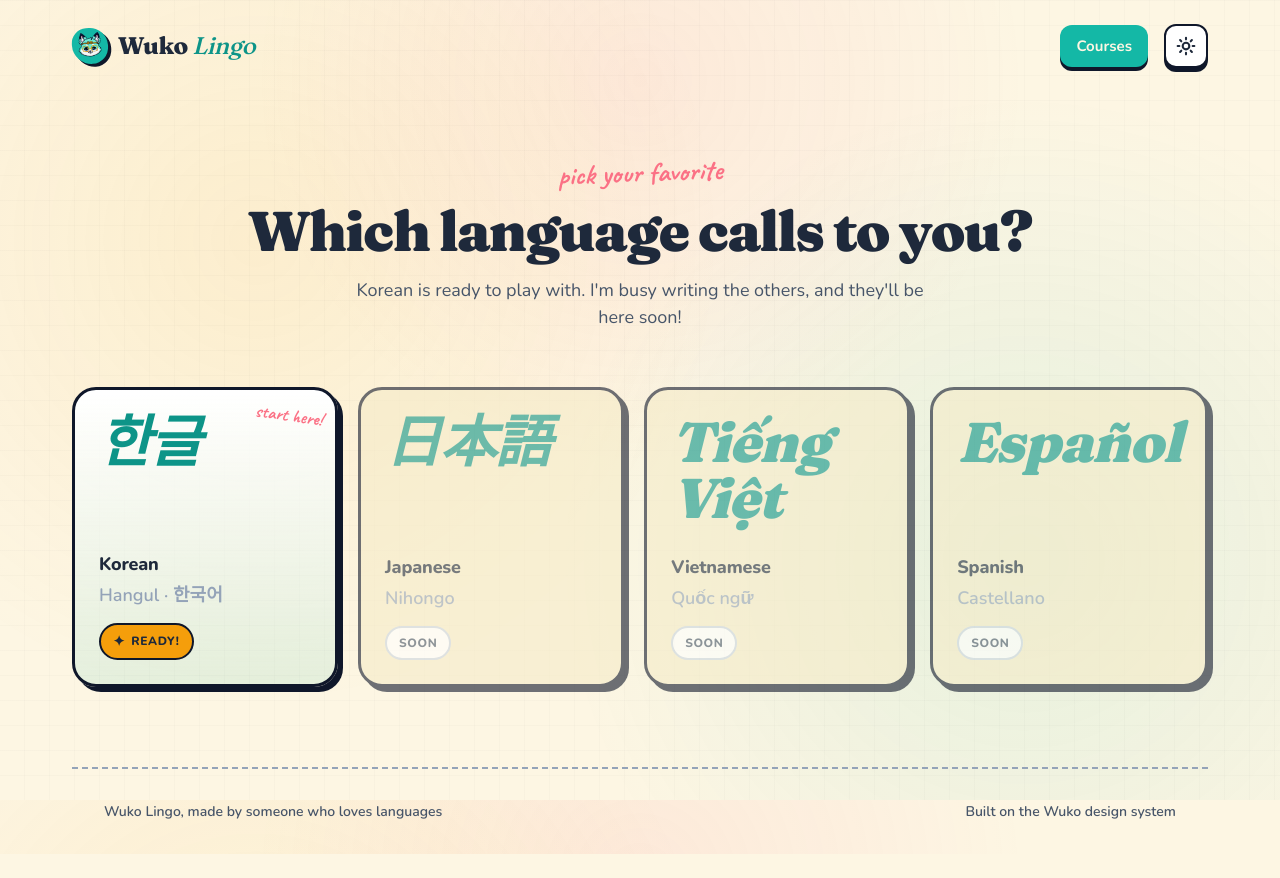
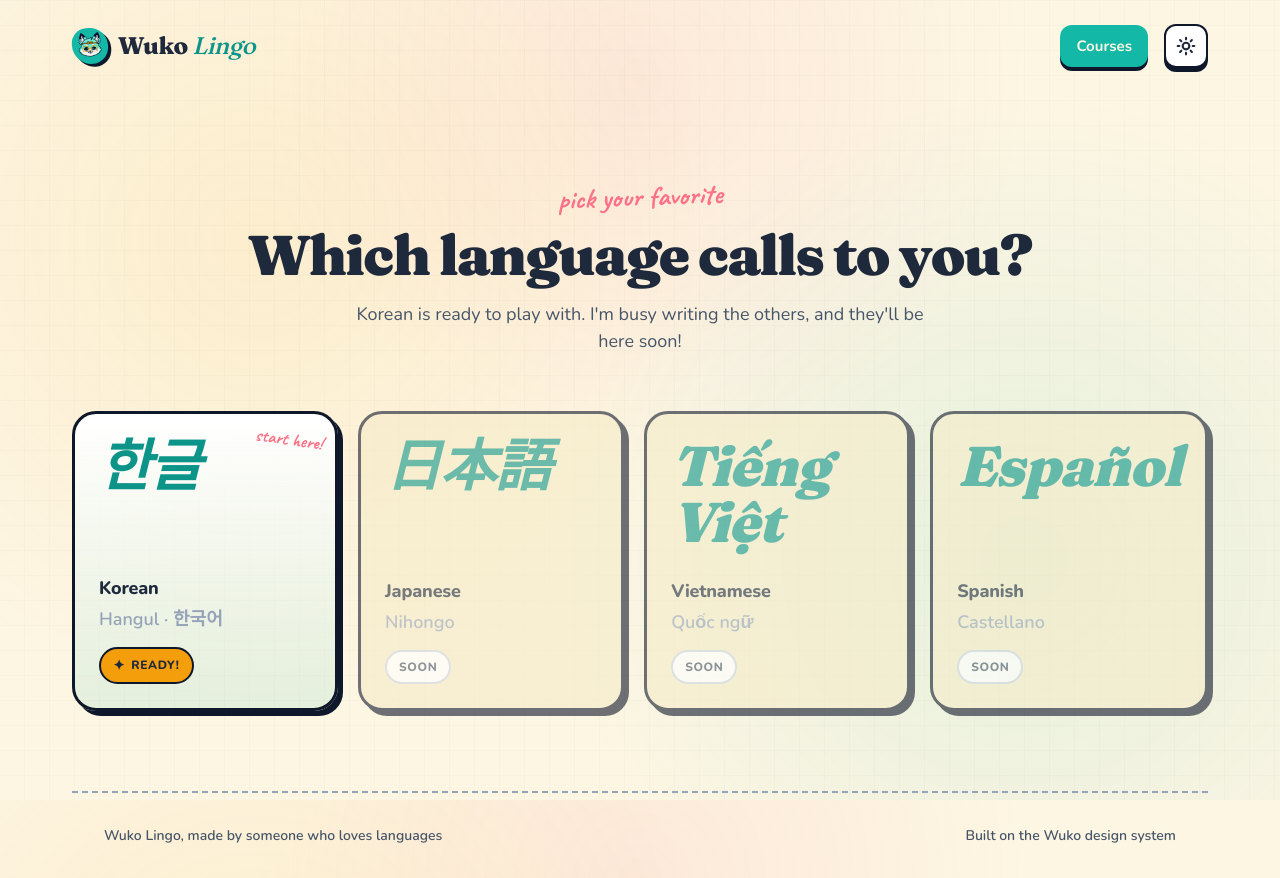
Before and after one commit to MytrucNguyen/wuko-lingo, a Next.js app: page /courses in a window 1280 px wide. Before the commit the page ends 854 px from the top, so only its background shows below. Built offline with nearby package versions, Linux system fonts and the light colour scheme.

Commit message:
style: WukoNote size-lg, HowItWorks mascots, courses page wrapper

```diff
--- a/app/globals.css
+++ b/app/globals.css
@@ -1550,3 +1550,8 @@ html, body {
     height: 100px;
   }
 }
+
+/* === Courses page wrapper === */
+.courses-page {
+  padding-top: 24px;
+}
```
